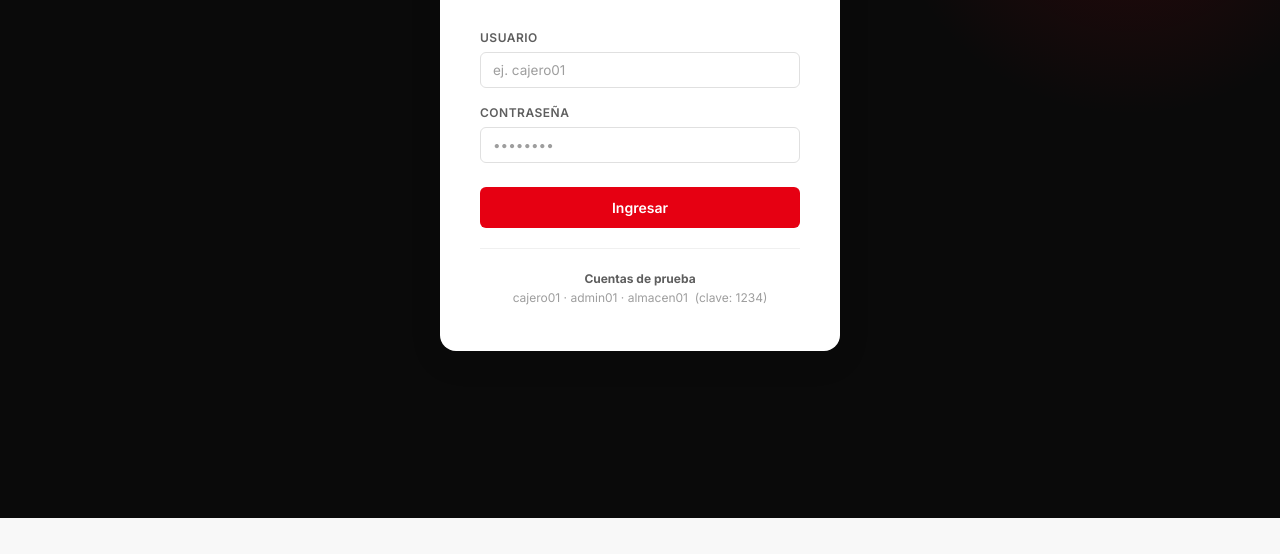
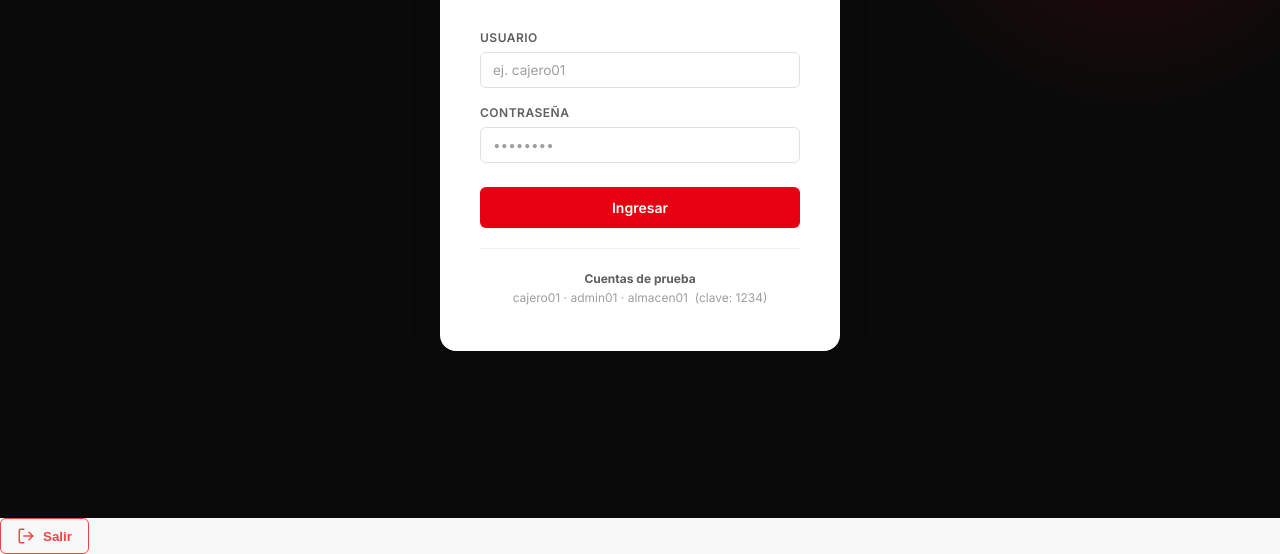
Before and after one commit to fbjfernandez/miniso_web, a website: page frontend/index.html in a window 1280 px wide. Shown: the part 282-836 px from the top of the page. Before the commit the page ends 800 px from the top, so only its background shows below. Drawn offline with Linux system fonts and the light colour scheme.

Commit message:
mejorar boton de logout

```diff
--- a/backend/server.js
+++ b/backend/server.js
@@ -7,7 +7,7 @@ const apiRoutes = require('./routes/api');
 
 const app  = express();
 const PORT = process.env.PORT || 3000;
-app.use(express.static('public'));
+
 
 app.use(cors({
   origin: [
--- a/frontend/css/styles.css
+++ b/frontend/css/styles.css
@@ -157,7 +157,10 @@ body {
 .user-role { font-size: 11px; color: var(--gray-400); }
 
 .btn-logout {
-    display: inline-block;
+    display: inline-flex;
+    align-items: center;
+    justify-content: center;
+    gap: 8px;
     background-color: transparent;
     color: #ef4444;
     border: 1px solid #ef4444;
@@ -165,7 +168,6 @@ body {
     border-radius: 6px;
     font-weight: 600;
     cursor: pointer;
-    text-align: center;
     transition: all 0.2s ease-in-out;
 }
 
--- a/frontend/index.html
+++ b/frontend/index.html
@@ -5,16 +5,20 @@
   <meta name="viewport" content="width=device-width, initial-scale=1.0">
   <title>MINISO — Sistema de Gestión de Ventas e Inventario</title>
   <link rel="stylesheet" href="css/styles.css">
+
 </head>
 <body>
   <div id="app"></div>
-
-  <!-- Carga api.js primero para que el objeto 'API' esté disponible globalmente -->
   <script src="js/api.js"></script>
-
-  <!-- Luego app.js y pages.js pueden usar 'API' sin problemas -->
   <script src="js/app.js"></script>
   <script src="js/pages.js"></script>
-
+  <button id="btnCerrarSesion" class="btn-logout">
+    <svg xmlns="http://www.w3.org/2000/svg" width="18" height="18" viewBox="0 0 24 24" fill="none" stroke="currentColor" stroke-width="2" stroke-linecap="round" stroke-linejoin="round">
+        <path d="M9 21H5a2 2 0 0 1-2-2V5a2 2 0 0 1 2-2h4"></path>
+        <polyline points="16 17 21 12 16 7"></polyline>
+        <line x1="21" y1="12" x2="9" y2="12"></line>
+    </svg>
+    <span>Salir</span>
+</button>
 </body>
 </html>
```
